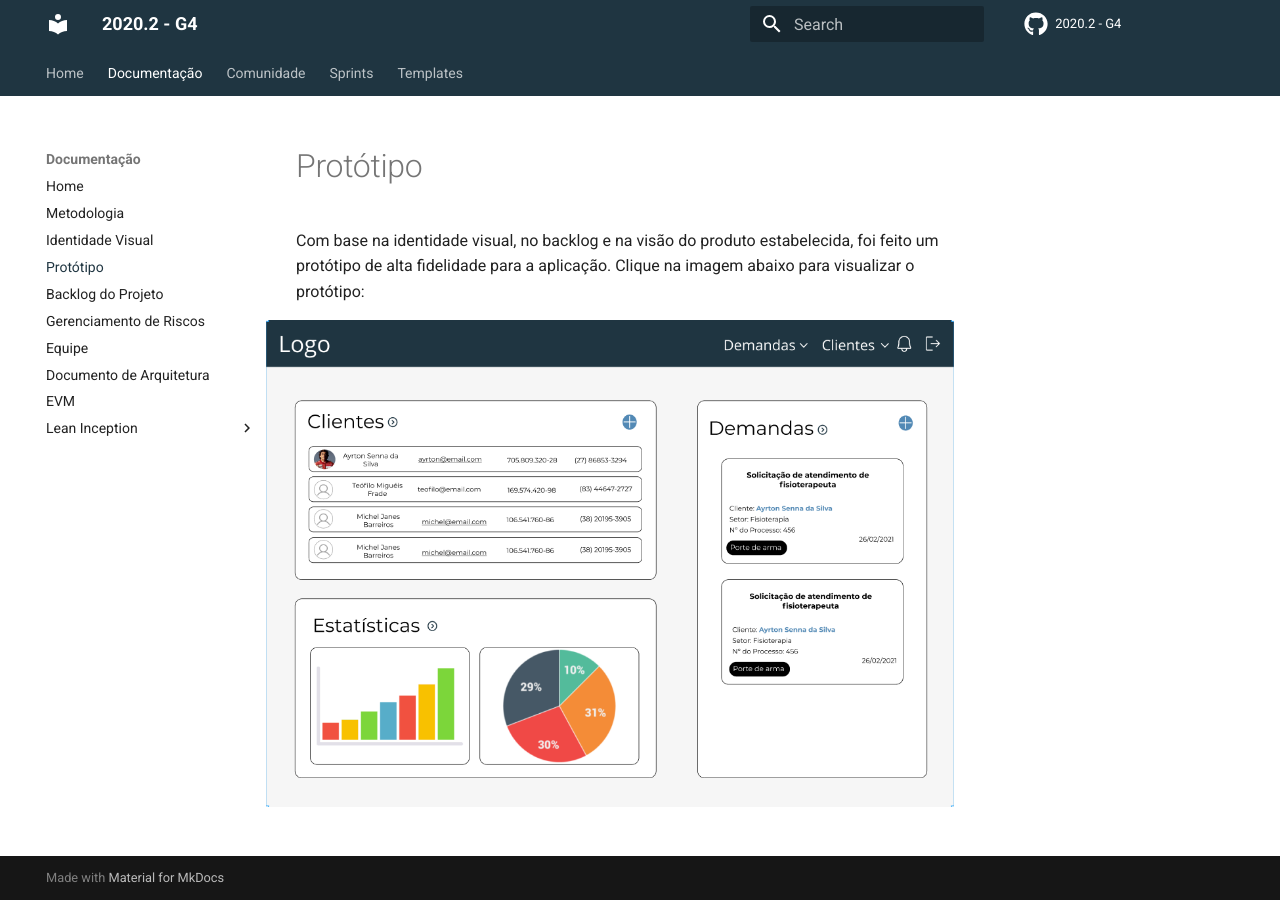
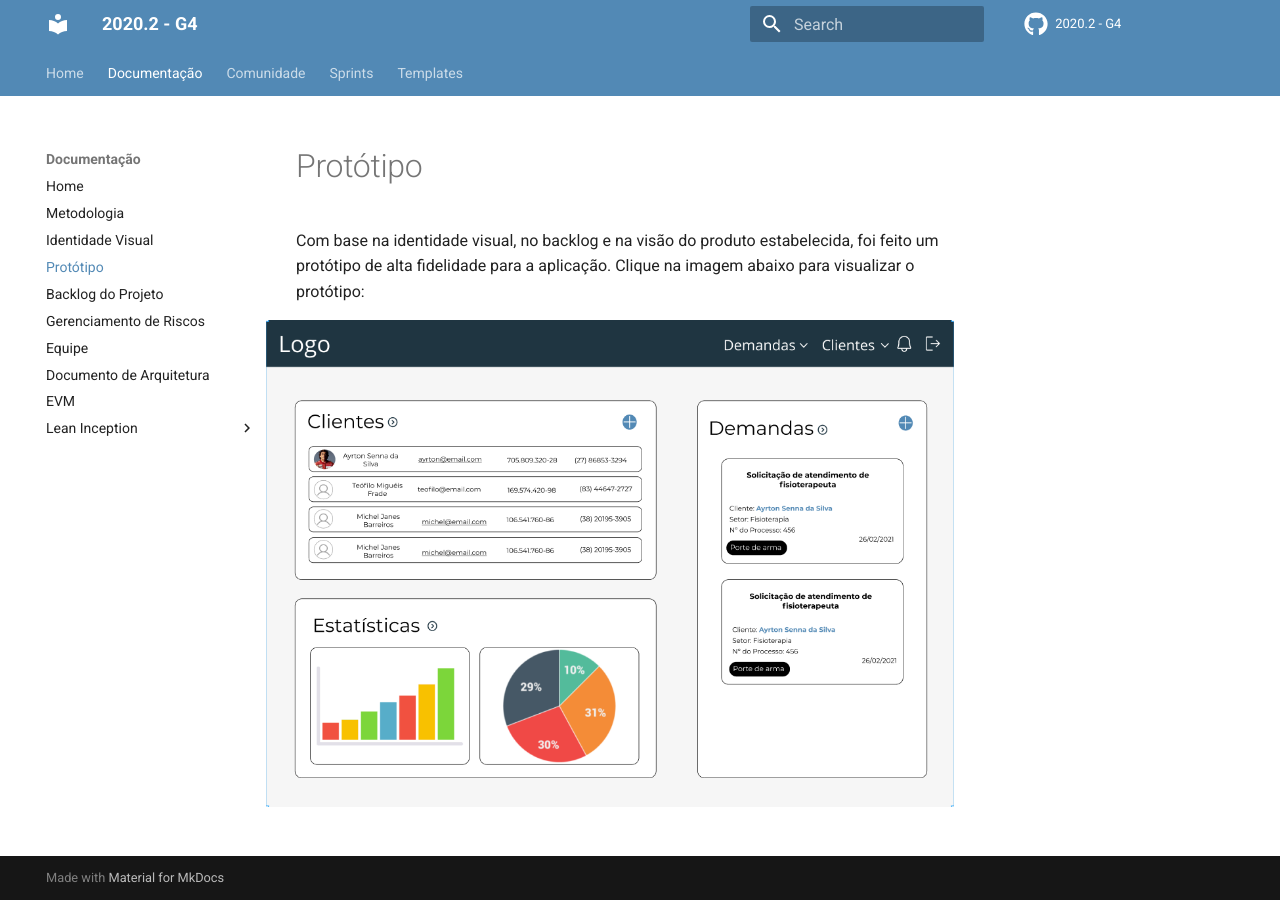
Before and after one commit to fga-eps-mds/2020-2-SiGeD, an MkDocs documentation site: the page built from docs/prototype.md, in a window 1280 px wide. Built offline with MkDocs 1.6.1 and Material for MkDocs 9.7.7, drawn with Linux system fonts in a browser that asks for light colours; comment, search, counter and statistics services are not loaded.

Commit message:
[116] Change navbar color
Signed-off-by: Gabriela Guedes <gabrielabguedes@gmail.com>

```diff
--- a/docs/assets/css/docs.css
+++ b/docs/assets/css/docs.css
@@ -1,13 +1,3 @@
 :root {
-  --md-primary-fg-color:        #1F3541;
-  --md-primary-fg-color--light: #5289B5;
-  --md-primary-fg-color--dark:  #000000;
-
+  --md-primary-fg-color: #5289B5;
 }
-
-.md-content__inner:any-link{
-  color: #5289B5 !important;
-}
-.md-content__inner:any-link:hover{
-  color: #5289B5;
-}
```
